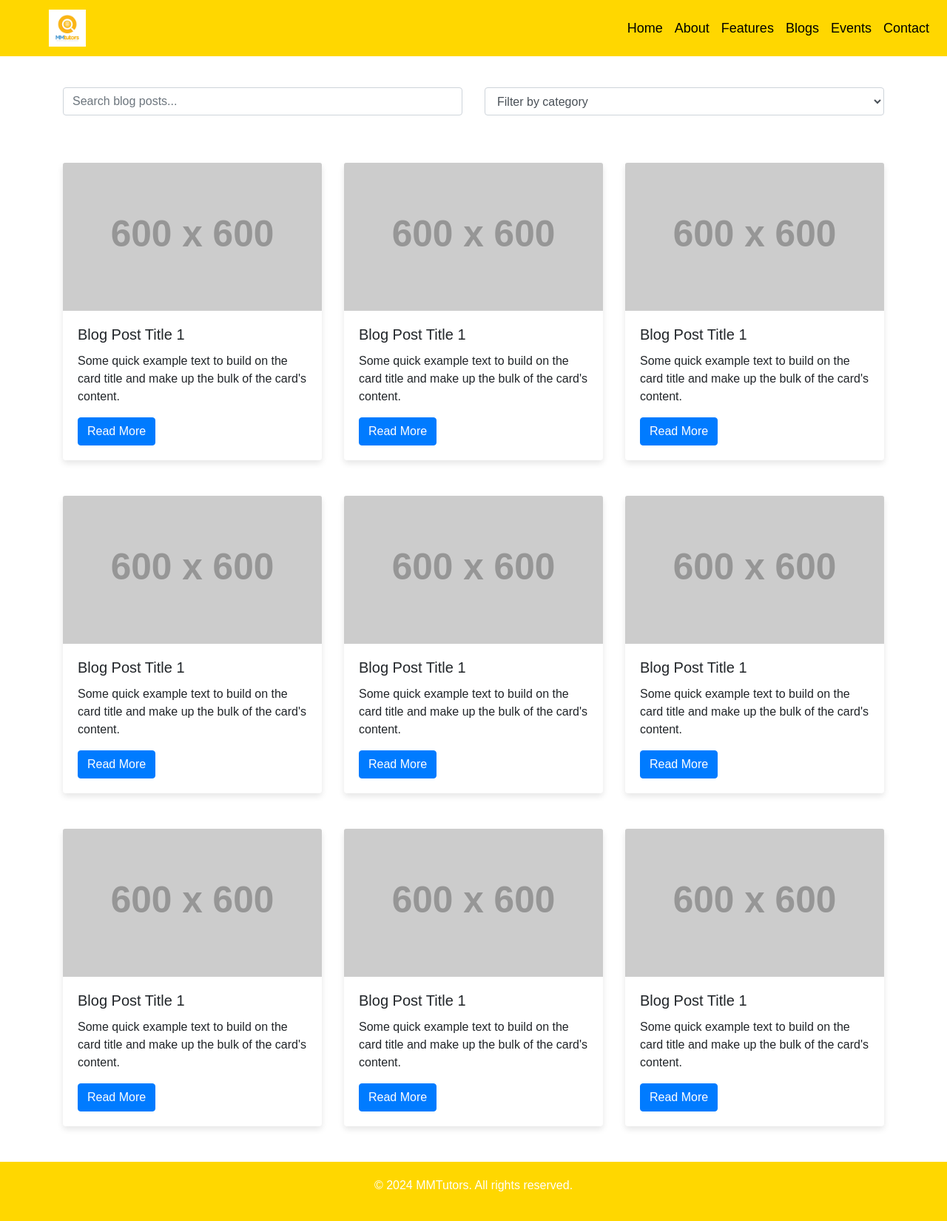
After one commit to pirsondu/mmtutors_website, a Django app: page /blogs in a window 1280 px wide. The commit adds this page. Shown: the whole page at 74% size. Run offline with Django 5.2, Linux system fonts and the light colour scheme; grey boxes labelled with a size stand in for pictures from a placeholder-image service; some libraries are stand-ins or nearby versions.

Commit message:
# Add Blog

```diff
--- a/mmtutors/settings.py
+++ b/mmtutors/settings.py
@@ -23,9 +23,9 @@ BASE_DIR = Path(__file__).resolve().parent.parent
 SECRET_KEY = 'django-insecure-q^q^5gol3motj0p=jm#3-frb@wru!va6^89cf(0in364wn=dcq'
 
 # SECURITY WARNING: don't run with debug turned on in production!
-DEBUG = True
+DEBUG = False
 
-ALLOWED_HOSTS = []
+ALLOWED_HOSTS = ['duwunaung.pythonanywhere.com']
 
 
 # Application definition
--- a/website/templates/base/layout.html
+++ b/website/templates/base/layout.html
@@ -26,6 +26,9 @@
             <a class="nav-link" href="{% url 'features' %}">Features</a>
           </li>
           <li class="nav-item">
+            <a class="nav-link" href="{% url 'blogs' %}">Blogs</a>
+          </li>
+          <li class="nav-item">
             <a class="nav-link" href="{% url 'events' %}">Events</a>
           </li>
           <li class="nav-item">
--- /dev/null
+++ b/website/templates/blogs.html
@@ -0,0 +1,33 @@
+{% extends 'base/layout.html' %}
+
+{% block body %}
+  <section class="container blog-section py-5">
+    <div class="blog-search-filter">
+      <div class="row">
+        <div class="col-md-6 mb-3">
+          <input type="text" id="searchBox" class="form-control" placeholder="Search blog posts..." />
+        </div>
+        <div class="col-md-6">
+          <select id="categoryFilter" class="form-control">
+            <option value="">Filter by category</option>
+            <option value="category1">Category 1</option>
+            <option value="category2">Category 2</option>
+            <option value="category3">Category 3</option>
+          </select>
+        </div>
+      </div>
+    </div>
+
+    <div class="row" id="blogList">
+        {% include 'components/blog.html' %}
+        {% include 'components/blog.html' %}
+        {% include 'components/blog.html' %}
+        {% include 'components/blog.html' %}
+        {% include 'components/blog.html' %}
+        {% include 'components/blog.html' %}
+        {% include 'components/blog.html' %}
+        {% include 'components/blog.html' %}
+        {% include 'components/blog.html' %}
+    </div>
+  </section>
+{% endblock %}
--- /dev/null
+++ b/website/templates/components/blog.html
@@ -0,0 +1,10 @@
+<div class="col-md-4 blog-post pt-5" data-category="category1">
+  <div class="card">
+    <img src="https://placehold.co/600x600" class="card-img-top" alt="..." />
+    <div class="card-body">
+      <h5 class="card-title">Blog Post Title 1</h5>
+      <p class="card-text">Some quick example text to build on the card title and make up the bulk of the card's content.</p>
+      <a href="{% url "blog" %}" class="btn btn-primary">Read More</a>
+    </div>
+  </div>
+</div>
--- a/website/templates/contact.html
+++ b/website/templates/contact.html
@@ -1,7 +1,7 @@
 {% extends 'base/layout.html' %}
 
 {% block body %}
-  <section class="contact-section">
+  <section class="contact-section py-5" >
     <div class="container">
       <div class="row">
         <div class="col-lg-6">
--- a/website/templates/events.html
+++ b/website/templates/events.html
@@ -1,7 +1,7 @@
 {% extends 'base/layout.html' %}
 
 {% block body %}
-  <section id="events">
+  <section id="events" class="py-5">
     <div class="container">
       <div class="row">
         <div class="col-lg-8 mx-auto text-center">
--- a/website/urls.py
+++ b/website/urls.py
@@ -10,4 +10,6 @@ urlpatterns = [
     path("features", views.features_page, name="features"),
     path("events", views.events_page, name="events"),
     path("contact", views.contact_page, name="contact"),
+    path("blogs", views.blogs_page, name="blogs"),
+    path("blog", views.blog_page, name="blog"),
 ] + static(settings.MEDIA_URL, document_root=settings.MEDIA_ROOT)
--- a/website/views.py
+++ b/website/views.py
@@ -15,3 +15,9 @@ def events_page(request):
 
 def contact_page(request):
     return render(request, "contact.html")
+
+def blogs_page(request):
+    return render(request, "blogs.html")
+
+def blog_page(request):
+    return render(request, "blog.html")
```
Also changed, not shown: website/templates/blog.html (added, +44 -0 lines).
